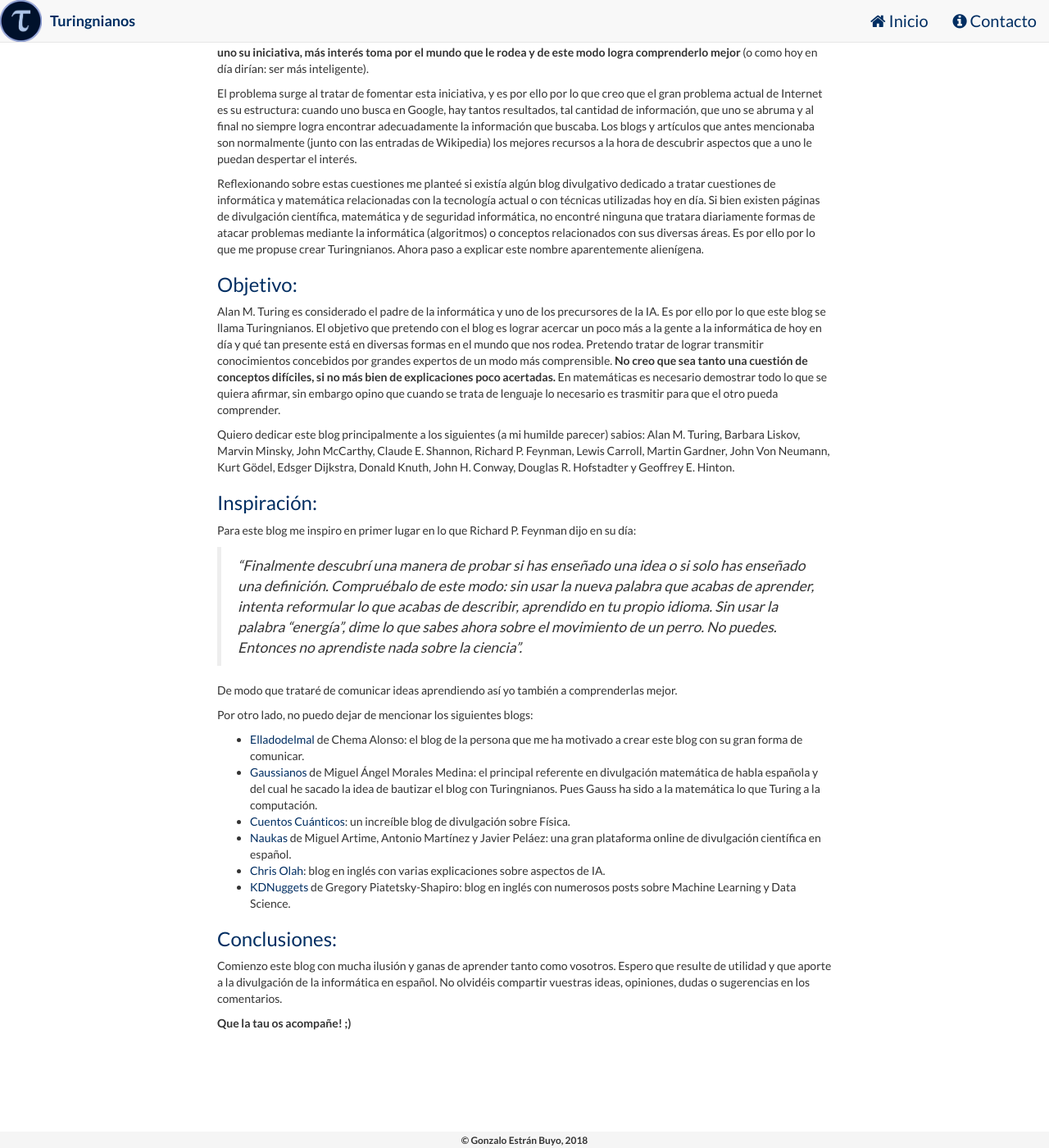
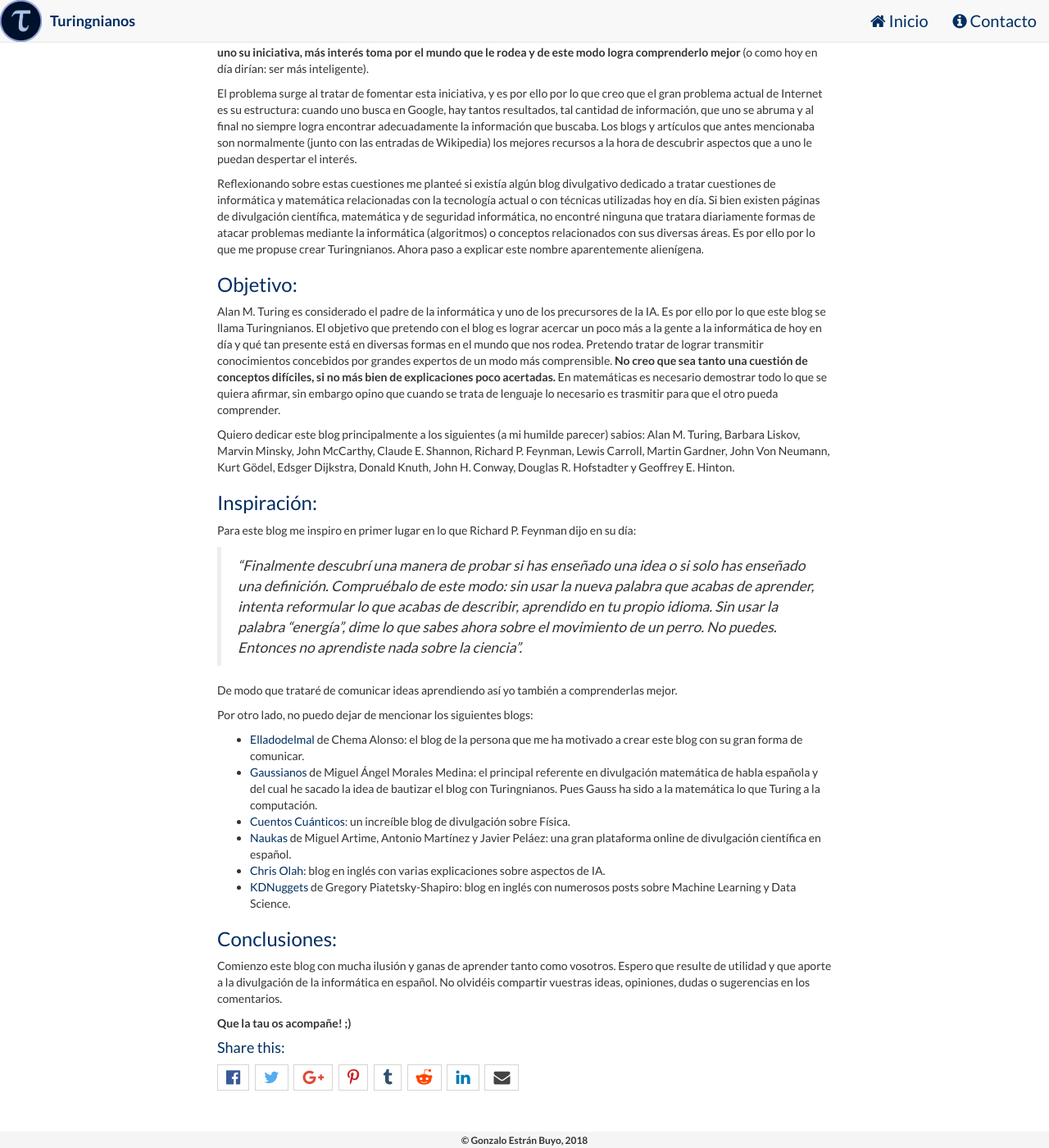
Before and after one commit to turingnianos/turingnianos.github.io, a Jekyll site: the page built from _posts/2018-01-03-hola-mundo.md, in a window 1280 px wide and 1400 px high, scrolled down 375 px. Shown: the whole window at 82% size. Built offline with Jekyll 4.4.1, drawn with Linux system fonts in a browser that asks for light colours; nearby versions of some CDN libraries; comment, search, counter and statistics services are not loaded.

Commit message:
Update post.html

```diff
--- a/_layouts/post.html
+++ b/_layouts/post.html
@@ -28,6 +28,10 @@ comments: true
           {{ content }}
         </article>
 
+        {% if page.share == "true" or page.share != "false" %}
+        {% include share-bar.html %}
+        {% endif %}
+
         {% include disqus.html %}
 
       </div>
```
